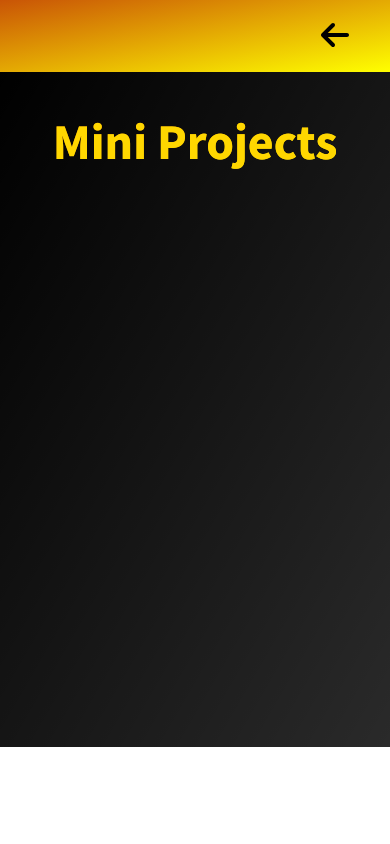
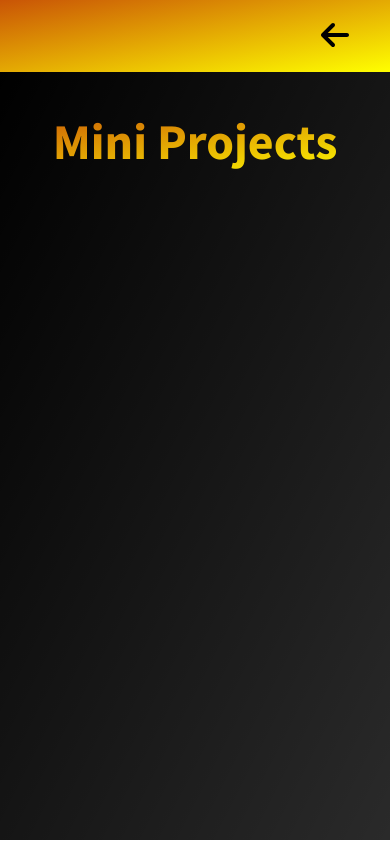
Before and after one commit to Sadwalps/perportfolio, a React (Vite) app: page /miniprojects in a window 390 px wide. Built offline with nearby package versions, Linux system fonts and the light colour scheme.

Commit message:
modified

```diff
--- a/src/App.css
+++ b/src/App.css
@@ -20,14 +20,14 @@
   background-image: linear-gradient(to bottom right, black, rgba(0, 0, 0, 0.793));
 }
 
-.profileimg{
+.profileimg {
   box-shadow: 0px 0px 7px rgb(255, 204, 0);
 }
 
 #nametitle {
   font-size: 70px;
   font-weight: bolder;
-    background-image: linear-gradient(to bottom right, rgb(201, 84, 6), yellow);
+  background-image: linear-gradient(to bottom right, rgb(201, 84, 6), yellow);
   background-clip: text;
   color: transparent;
 
@@ -185,7 +185,7 @@
   #nametitle {
     font-size: 50px;
     font-weight: bolder;
-    color: gold;
+
   }
 
   #homepage {
@@ -202,10 +202,6 @@
     width: 100px;
   }
 
-  #mainprojects {
-    height: 80vh;
-  }
-
   .skillsbox .skillhoverbox {
     font-size: 15px;
   }
--- a/src/Mainproject.jsx
+++ b/src/Mainproject.jsx
@@ -12,6 +12,7 @@ import bmiCalculator from './assets/bmi-calculator.png'
 import imgGallery from './assets/img-gallery.png'
 import weatherWatch from './assets/weather-watch.png'
 import Accordion from 'react-bootstrap/Accordion';
+import { Link } from 'react-router-dom';
 
 function Mainproject() {
 
@@ -23,7 +24,7 @@ function Mainproject() {
                     <div className="col-3"></div>
                     <div className="col-3"></div>
                     <div className="col-3 pe-3">
-                        <a href="/"> <button className='btn m-2 px-3' id='nav' style={{ float: "right" }}><FontAwesomeIcon icon={faArrowLeft} className='fa-2x' /></button></a>
+                        <Link to={'/'} > <button className='btn m-2 px-3' id='nav' style={{ float: "right" }}><FontAwesomeIcon icon={faArrowLeft} className='fa-2x' /></button></Link>
                     </div>
                 </div>
             </div>
--- a/src/Miniproject.jsx
+++ b/src/Miniproject.jsx
@@ -3,6 +3,7 @@ import React from 'react'
 // import Carousel from 'react-bootstrap/Carousel';
 import { FontAwesomeIcon } from '@fortawesome/react-fontawesome'
 import { faArrowLeft } from '@fortawesome/free-solid-svg-icons'
+import { Link } from 'react-router-dom'
 // import restaurant from './assets/Restaurant.png'
 // import mobileShop from './assets/mobile-shop.png'
 // import portfolio from './assets/portfolio.png'
@@ -23,7 +24,7 @@ function Miniproject() {
                     <div className="col-3"></div>
                     <div className="col-3"></div>
                     <div className="col-3 pe-3">
-                        <a href="/"> <button className='btn m-2 px-3' id='nav' style={{ float: "right" }}><FontAwesomeIcon icon={faArrowLeft} className='fa-2x' /></button></a>
+                       <Link to={'/'} > <button className='btn m-2 px-3' id='nav' style={{ float: "right" }}><FontAwesomeIcon icon={faArrowLeft} className='fa-2x' /></button></Link>
                     </div>
                 </div>
             </div>
```
